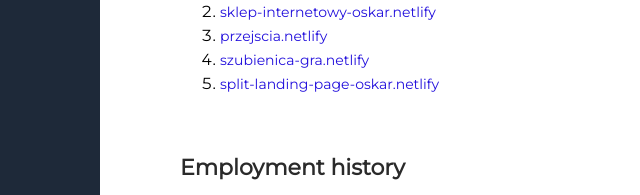
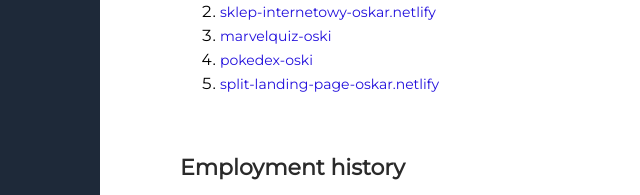
Before and after one commit to Oski19936/cv-online, a plain HTML site: page index.html in a window 1280 px wide. Shown: the part 550-745 px from the top of the page, 319-959 px from the left. Drawn offline with nearby package versions, Linux system fonts and the light colour scheme.

Commit message:
Updated projects section

```diff
--- a/index.html
+++ b/index.html
@@ -112,13 +112,13 @@
             </a>
           </li>
           <li>
-            <a href="https://przejscia.netlify.app/" class="projects-link">
-              przejscia.netlify
+            <a href="https://marvelquiz-oski.netlify.app/" class="projects-link">
+              marvelquiz-oski
             </a>
           </li>
           <li>
-            <a href="https://szubienica-gra.netlify.app/" class="projects-link">
-              szubienica-gra.netlify
+            <a href="https://pokedex-oski.netlify.app/" class="projects-link">
+              pokedex-oski
             </a>
           </li>
           <li>
```
